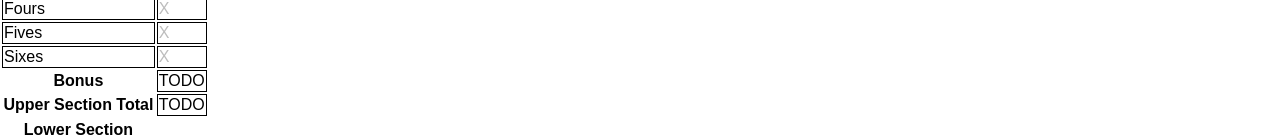
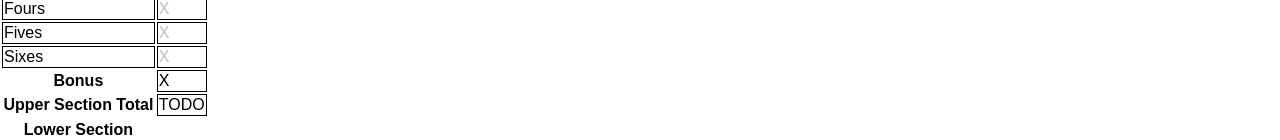
Before and after one commit to cifarquhar/yahtzee, a React (Create React App) app: page / in a window 1280 px wide. Shown: the part 438-578 px from the top of the page. Built offline with nearby package versions, Linux system fonts and the light colour scheme.

Commit message:
add bonus score to table

```diff
--- a/src/components/Scorecard.jsx
+++ b/src/components/Scorecard.jsx
@@ -22,6 +22,9 @@ class Scorecard extends Component {
   }
 
   buildContent(){
+
+    this.props.player.calculateBonus();
+
     const c = this.props.player.currentScores;
     const s = this.props.scoring;
 
@@ -82,7 +85,7 @@ class Scorecard extends Component {
           </tr>
           <tr>
             <th>Bonus</th>
-            <td>TODO</td>
+            <td className={tableRows.classes.bonus}>{tableRows.content.bonus}</td>
           </tr>
           <tr>
             <th>Upper Section Total</th>
```
